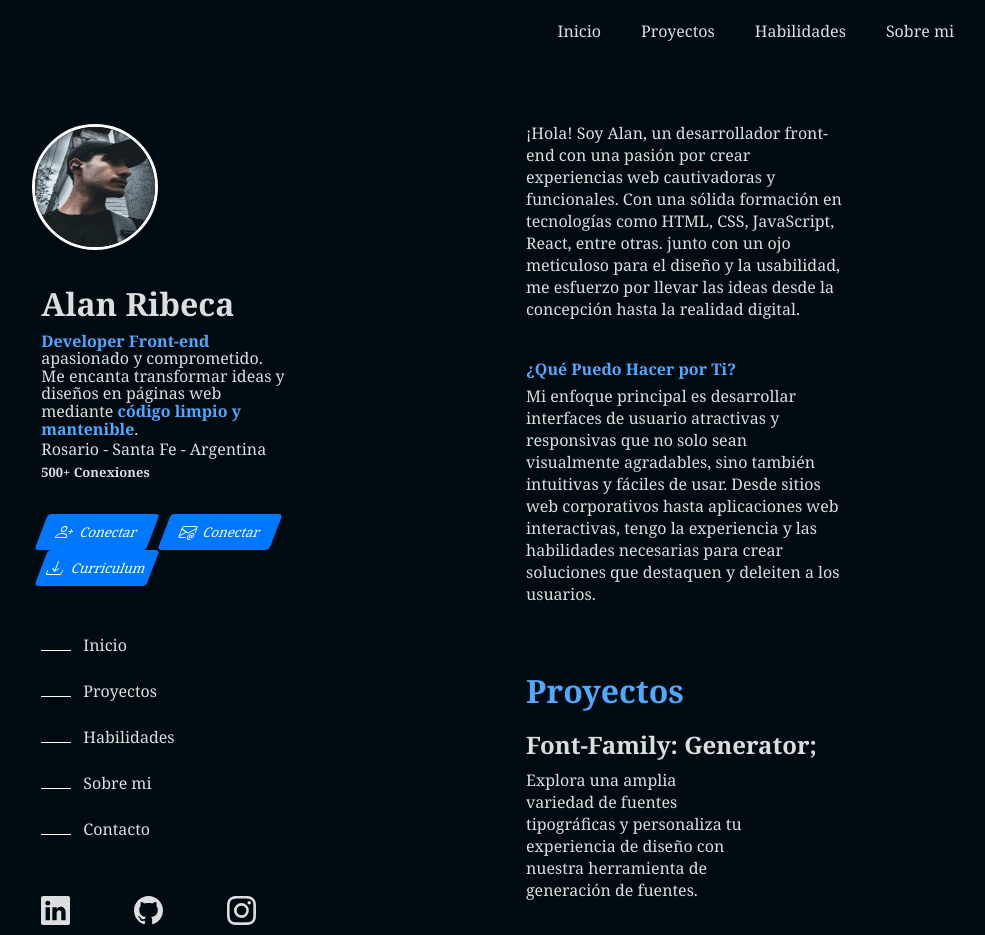
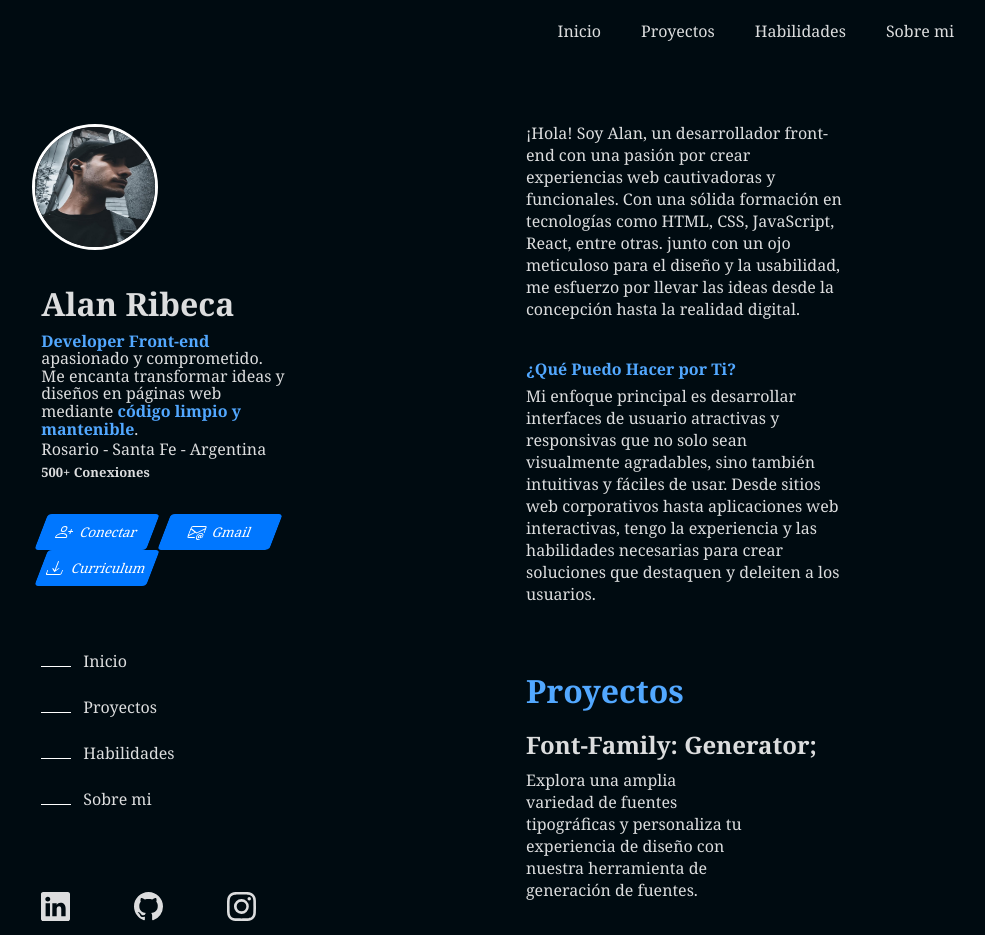
Before and after one commit to stivcode21/Colaboracion-Portafolio, a React (Vite) app: page / in a window 1280 px wide. Shown: the top 935 px of the page, without its empty margins (194-1179 px from the left). Built offline with nearby package versions, Linux system fonts and the light colour scheme.

Commit message:
camiando algunos estilos

```diff
--- a/src/components/presentacion/Botones.jsx
+++ b/src/components/presentacion/Botones.jsx
@@ -41,7 +41,7 @@ export const Botones = () => {
                 <path d="M2 2a2 2 0 0 0-2 2v8.01A2 2 0 0 0 2 14h5.5a.5.5 0 0 0 0-1H2a1 1 0 0 1-.966-.741l5.64-3.471L8 9.583l7-4.2V8.5a.5.5 0 0 0 1 0V4a2 2 0 0 0-2-2zm3.708 6.208L1 11.105V5.383zM1 4.217V4a1 1 0 0 1 1-1h12a1 1 0 0 1 1 1v.217l-7 4.2z" />
                 <path d="M14.247 14.269c1.01 0 1.587-.857 1.587-2.025v-.21C15.834 10.43 14.64 9 12.52 9h-.035C10.42 9 9 10.36 9 12.432v.214C9 14.82 10.438 16 12.358 16h.044c.594 0 1.018-.074 1.237-.175v-.73c-.245.11-.673.18-1.18.18h-.044c-1.334 0-2.571-.788-2.571-2.655v-.157c0-1.657 1.058-2.724 2.64-2.724h.04c1.535 0 2.484 1.05 2.484 2.326v.118c0 .975-.324 1.39-.639 1.39-.232 0-.41-.148-.41-.42v-2.19h-.906v.569h-.03c-.084-.298-.368-.63-.954-.63-.778 0-1.259.555-1.259 1.4v.528c0 .892.49 1.434 1.26 1.434.471 0 .896-.227 1.014-.643h.043c.118.42.617.648 1.12.648m-2.453-1.588v-.227c0-.546.227-.791.573-.791.297 0 .572.192.572.708v.367c0 .573-.253.744-.564.744-.354 0-.581-.215-.581-.8Z" />
               </svg>
-              <span>Conectar</span>
+              <span>Gmail</span>
             </span>
           </button>
         </a>
--- a/src/components/presentacion/Presentacion.jsx
+++ b/src/components/presentacion/Presentacion.jsx
@@ -42,9 +42,6 @@ export const Presentacion = () => {
             <li className="liMarcado">
               <strong className="lineaMarcadora"></strong> Sobre mi
             </li>
-            <li className="liMarcado">
-              <strong className="lineaMarcadora"></strong> Contacto
-            </li>
           </ul>
         </section>
 
--- a/src/components/presentacion/botones.scss
+++ b/src/components/presentacion/botones.scss
@@ -1,5 +1,5 @@
 .botones {
-  margin: 2rem 0 0 1.7rem;
+  margin: 2rem 0 4rem 1.7rem;
 
   .btnContacto {
     display: inline-flex;
--- a/src/components/presentacion/presentacion.scss
+++ b/src/components/presentacion/presentacion.scss
@@ -68,7 +68,7 @@
   }
 
   .redes {
-    margin: 3.5rem 0 0 1.7rem;
+    margin: 5.1rem 0 0 1.7rem;
 
     .enlace {
       position: relative;
```
